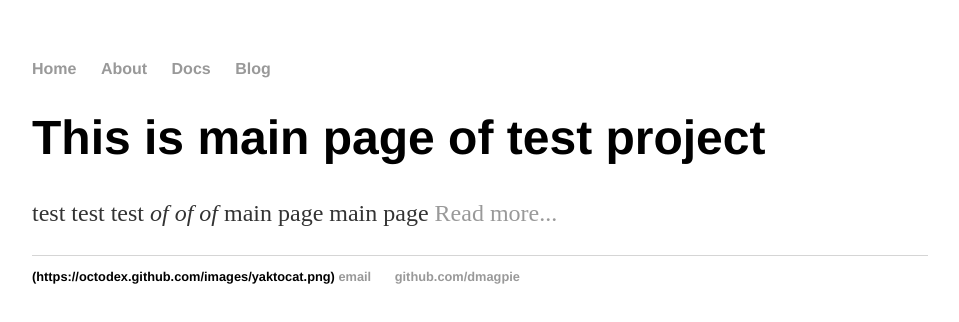
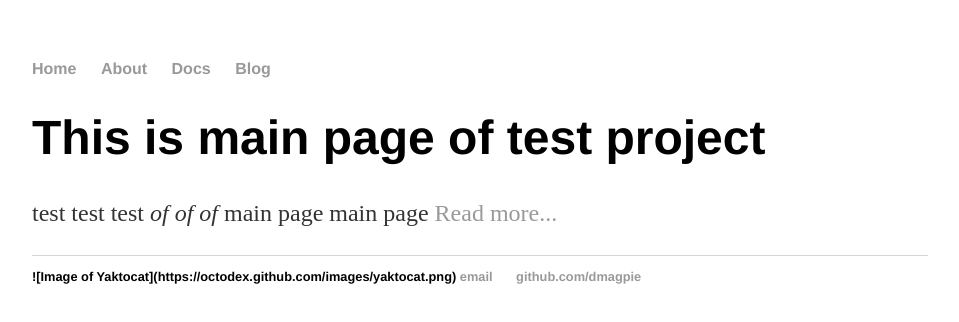
Before and after one commit to DMagpies/dmagpie.github.io, a plain HTML site: page index.html in a window 1280 px wide. Shown: the whole page, without its empty margins (160-1119 px from the left). Drawn offline with Linux system fonts and the light colour scheme.

Commit message:
Update index.html

```diff
--- a/index.html
+++ b/index.html
@@ -22,7 +22,7 @@
 		</div><!-- /.container -->
 		<footer>
     		<ul>
-			(https://octodex.github.com/images/yaktocat.png)
+			![Image of Yaktocat](https://octodex.github.com/images/yaktocat.png)
         		<li><a href="mailto:dmagpie1980@gmail.com">email</a></li>
         		<li><a href="https://github.com/dmagpie">github.com/dmagpie</a></li>
 			</ul>
```
